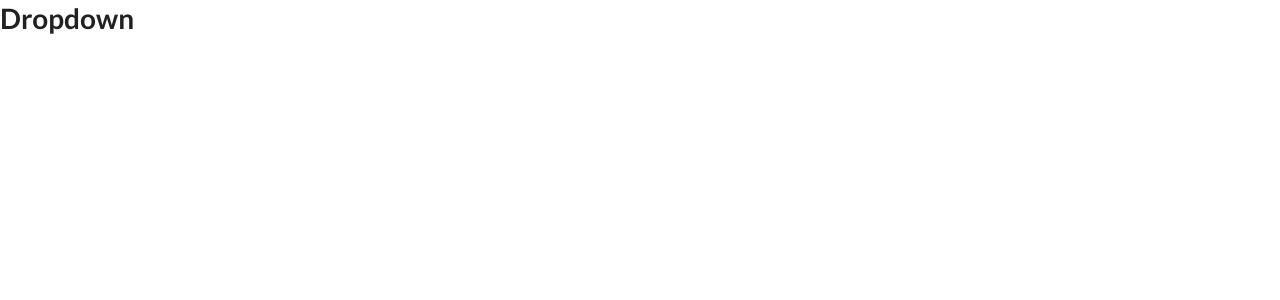
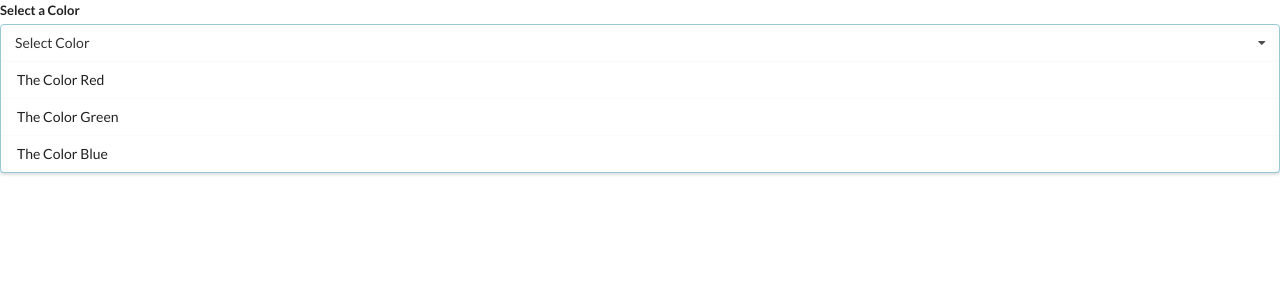
Before and after one commit to MarkCarson777/react, a React (Create React App) app in the folder widgets/: page / in a window 1280 px wide. Shown: the top 300 px of the page. Built offline with nearby package versions, Linux system fonts and the light colour scheme.

Commit message:
added JSX for dropdown menu

```diff
--- a/widgets/src/components/Dropdown.js
+++ b/widgets/src/components/Dropdown.js
@@ -1,7 +1,28 @@
 import React from 'react';
 
-const Dropdown = () => {
-  return <h1>Dropdown</h1>;
+const Dropdown = ({ options }) => {
+  const renderedOptions = options.map((option) => {
+    return (
+      <div key={option.value} className="item">
+        {option.label}
+      </div>
+      );
+  });
+
+  return (
+    <div className="ui form">
+      <div className="field">
+        <label className="label">Select a Color</label>
+        <div className="ui selection dropdown visible active">
+          <i className="dropdown icon"></i>
+          <div className="text">Select Color</div>
+          <div className="menu visible transition">
+            {renderedOptions}
+          </div>
+        </div>
+      </div>
+    </div>
+  );
 };
 
 export default Dropdown;
```
